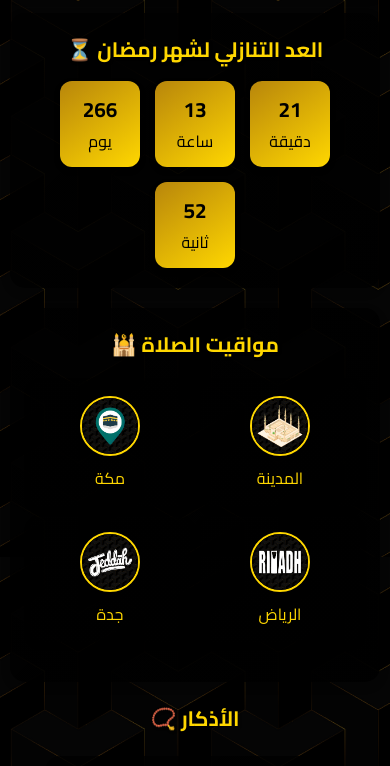
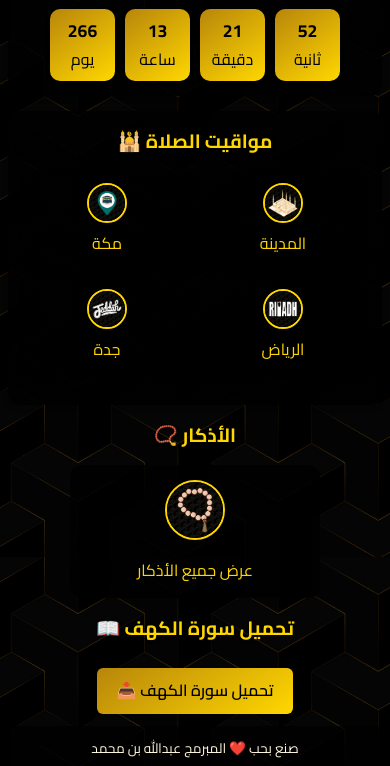
Before and after one commit to A7-pro/Al3dad, a website built with Vite: page index.html in a window 390 px wide. Shown: the part 287-1053 px from the top of the page. Built offline with nearby package versions, Linux system fonts and the light colour scheme; no server answers.

Commit message:
Update CSS for smaller images

```diff
--- a/style.css
+++ b/style.css
@@ -36,16 +36,16 @@ body {
 /* ✅ تنسيق الهيدر */
 header {
     background: linear-gradient(to bottom, var(--transparent-black), rgba(0, 0, 0, 0.75));
-    padding: 20px;
+    padding: 15px;
     border-radius: 12px;
-    margin-bottom: 20px;
-    box-shadow: 0 4px 10px rgba(0, 0, 0, 0.3);
+    margin-bottom: 15px;
+    box-shadow: 0 2px 6px rgba(0, 0, 0, 0.2);
 }
 
 .logo {
-    width: 100px;
+    width: 70px; /* Reduced from 100px */
     height: auto;
-    margin: 0 auto 15px;
+    margin: 0 auto 10px;
     filter: drop-shadow(0 2px 4px rgba(0, 0, 0, 0.3));
     transition: transform 0.3s ease;
 }
@@ -55,70 +55,70 @@ header {
 }
 
 h1 {
-    font-size: 2rem;
+    font-size: 1.8rem; /* Reduced from 2rem */
     font-weight: 700;
-    margin-bottom: 10px;
+    margin-bottom: 8px;
     text-shadow: 2px 2px 4px rgba(0, 0, 0, 0.5);
 }
 
 h2 {
-    font-size: 1.5rem;
-    margin-bottom: 15px;
+    font-size: 1.3rem; /* Reduced from 1.5rem */
+    margin-bottom: 12px;
     text-shadow: 1px 1px 3px rgba(0, 0, 0, 0.4);
 }
 
 /* ✅ العد التنازلي */
 #countdown {
     background: linear-gradient(135deg, rgba(0, 0, 0, 0.8), rgba(0, 0, 0, 0.9));
-    padding: 20px;
-    border-radius: 15px;
-    margin: 20px auto;
-    box-shadow: 0 4px 10px rgba(0, 0, 0, 0.2);
+    padding: 15px;
+    border-radius: 12px;
+    margin: 15px auto;
+    box-shadow: 0 2px 6px rgba(0, 0, 0, 0.2);
 }
 
 .countdown-container {
     display: flex;
     justify-content: center;
-    gap: 15px;
+    gap: 10px;
     flex-wrap: wrap;
 }
 
 .time-box {
     background: linear-gradient(145deg, var(--dark-gold), var(--primary-gold));
     color: black;
-    padding: 15px;
-    border-radius: 12px;
-    min-width: 90px;
-    box-shadow: 0 3px 6px rgba(0, 0, 0, 0.2);
+    padding: 10px;
+    border-radius: 10px;
+    min-width: 70px; /* Reduced from 90px */
+    box-shadow: 0 2px 4px rgba(0, 0, 0, 0.2);
     transition: transform 0.3s ease;
 }
 
 .time-box:hover {
-    transform: translateY(-3px);
+    transform: translateY(-2px);
 }
 
 .time-box span {
     display: block;
-    font-size: 1.5rem;
+    font-size: 1.3rem; /* Reduced from 1.5rem */
     font-weight: 700;
-    margin-bottom: 3px;
+    margin-bottom: 2px;
 }
 
 /* ✅ مواقيت الصلاة */
 #prayer-times {
     background: linear-gradient(135deg, rgba(0, 0, 0, 0.85), rgba(0, 0, 0, 0.95));
-    padding: 20px;
-    border-radius: 15px;
-    margin: 20px auto;
-    box-shadow: 0 4px 10px rgba(0, 0, 0, 0.2);
+    padding: 15px;
+    border-radius: 12px;
+    margin: 15px auto;
+    box-shadow: 0 2px 6px rgba(0, 0, 0, 0.2);
 }
 
 #prayer-times p {
-    font-size: 1.1rem;
-    margin: 10px 0;
-    padding: 8px;
+    font-size: 1rem;
+    margin: 8px 0;
+    padding: 6px;
     background: rgba(255, 215, 0, 0.1);
-    border-radius: 8px;
+    border-radius: 6px;
     transition: background 0.3s ease;
 }
 
@@ -129,62 +129,62 @@ h2 {
 /* ✅ المدن */
 .cities {
     display: grid;
-    grid-template-columns: repeat(auto-fit, minmax(200px, 1fr));
-    gap: 15px;
-    margin: 20px 0;
+    grid-template-columns: repeat(auto-fit, minmax(150px, 1fr)); /* Reduced from 200px */
+    gap: 10px;
+    margin: 15px 0;
 }
 
 .city-box {
     background: linear-gradient(145deg, rgba(0, 0, 0, 0.8), rgba(0, 0, 0, 0.9));
-    padding: 15px;
-    border-radius: 12px;
+    padding: 12px;
+    border-radius: 10px;
     text-decoration: none;
     color: var(--primary-gold);
     transition: all 0.3s ease;
     display: flex;
     flex-direction: column;
     align-items: center;
-    box-shadow: 0 3px 6px rgba(0, 0, 0, 0.2);
+    box-shadow: 0 2px 4px rgba(0, 0, 0, 0.2);
 }
 
 .city-box:hover {
-    transform: translateY(-3px);
+    transform: translateY(-2px);
     background: linear-gradient(145deg, rgba(0, 0, 0, 0.9), rgba(0, 0, 0, 1));
 }
 
 .city-box img {
-    width: 80px;
-    height: 80px;
+    width: 50px; /* Reduced from 80px */
+    height: 50px; /* Reduced from 80px */
     object-fit: cover;
     border-radius: 50%;
-    margin-bottom: 10px;
+    margin-bottom: 8px;
     border: 2px solid var(--primary-gold);
 }
 
 /* ✅ الأذكار */
 .azkar-box {
     background: linear-gradient(145deg, rgba(0, 0, 0, 0.8), rgba(0, 0, 0, 0.9));
-    padding: 20px;
-    border-radius: 15px;
+    padding: 15px;
+    border-radius: 12px;
     text-decoration: none;
     color: var(--primary-gold);
     display: block;
-    margin: 20px auto;
-    max-width: 300px;
+    margin: 15px auto;
+    max-width: 250px; /* Reduced from 300px */
     transition: all 0.3s ease;
 }
 
 .azkar-box:hover {
-    transform: translateY(-3px);
+    transform: translateY(-2px);
     background: linear-gradient(145deg, rgba(0, 0, 0, 0.9), rgba(0, 0, 0, 1));
 }
 
 .azkar-box img {
-    width: 100px;
-    height: 100px;
+    width: 70px; /* Reduced from 100px */
+    height: 70px; /* Reduced from 100px */
     object-fit: cover;
     border-radius: 50%;
-    margin-bottom: 15px;
+    margin-bottom: 10px;
     border: 2px solid var(--primary-gold);
 }
 
@@ -192,105 +192,105 @@ h2 {
 .download-button {
     background: linear-gradient(145deg, var(--dark-gold), var(--primary-gold));
     color: black;
-    padding: 12px 25px;
-    border-radius: 8px;
+    padding: 10px 20px;
+    border-radius: 6px;
     text-decoration: none;
     font-weight: 600;
     display: inline-block;
-    margin: 15px 0;
+    margin: 12px 0;
     transition: all 0.3s ease;
-    box-shadow: 0 3px 6px rgba(0, 0, 0, 0.2);
+    box-shadow: 0 2px 4px rgba(0, 0, 0, 0.2);
 }
 
 .download-button:hover {
     transform: translateY(-2px);
-    box-shadow: 0 4px 8px rgba(0, 0, 0, 0.3);
+    box-shadow: 0 3px 6px rgba(0, 0, 0, 0.3);
 }
 
 /* ✅ زر الرجوع */
 .back-button {
     background: linear-gradient(145deg, var(--dark-gold), var(--primary-gold));
     color: black;
-    padding: 10px 20px;
-    border-radius: 8px;
+    padding: 8px 16px;
+    border-radius: 6px;
     text-decoration: none;
     font-weight: 600;
     display: inline-block;
-    margin: 15px 0;
+    margin: 12px 0;
     transition: all 0.3s ease;
 }
 
 .back-button:hover {
     transform: translateY(-2px);
-    box-shadow: 0 3px 6px rgba(0, 0, 0, 0.3);
+    box-shadow: 0 2px 4px rgba(0, 0, 0, 0.3);
 }
 
 /* ✅ الفوتر */
 footer {
     background: linear-gradient(to top, var(--transparent-black), rgba(0, 0, 0, 0.75));
-    padding: 15px;
+    padding: 12px;
     margin-top: auto;
 }
 
 footer p {
     color: var(--light-gold);
-    font-size: 0.9rem;
+    font-size: 0.85rem;
 }
 
 /* ✅ تحسينات للجوال */
 @media (max-width: 768px) {
     .container {
-        padding: 10px;
+        padding: 8px;
     }
 
     h1 {
-        font-size: 1.8rem;
+        font-size: 1.5rem;
     }
 
     h2 {
-        font-size: 1.3rem;
+        font-size: 1.2rem;
     }
 
     .time-box {
-        min-width: 80px;
-        padding: 12px;
+        min-width: 65px;
+        padding: 8px;
     }
 
     .time-box span {
-        font-size: 1.3rem;
+        font-size: 1.1rem;
     }
 
     .cities {
         grid-template-columns: repeat(2, 1fr);
-        gap: 10px;
+        gap: 8px;
     }
 
     .city-box img {
-        width: 60px;
-        height: 60px;
+        width: 40px;
+        height: 40px;
     }
 
     .azkar-box img {
-        width: 80px;
-        height: 80px;
+        width: 60px;
+        height: 60px;
     }
 }
 
 /* ✅ تنسيق لوحة الأدمن */
 #admin-login {
     background: linear-gradient(135deg, rgba(0, 0, 0, 0.85), rgba(0, 0, 0, 0.95));
-    padding: 20px;
-    border-radius: 15px;
-    max-width: 300px;
-    margin: 20px auto;
+    padding: 15px;
+    border-radius: 12px;
+    max-width: 250px;
+    margin: 15px auto;
 }
 
 #admin-login input {
     width: 100%;
-    padding: 10px;
-    margin: 8px 0;
+    padding: 8px;
+    margin: 6px 0;
     border: 2px solid var(--primary-gold);
-    border-radius: 6px;
+    border-radius: 5px;
     background: rgba(255, 255, 255, 0.1);
     color: var(--primary-gold);
     font-size: 0.9rem;
@@ -299,24 +299,24 @@ footer p {
 #admin-login button {
     background: linear-gradient(145deg, var(--dark-gold), var(--primary-gold));
     color: black;
-    padding: 10px 20px;
+    padding: 8px 16px;
     border: none;
-    border-radius: 6px;
+    border-radius: 5px;
     font-weight: 600;
     cursor: pointer;
     width: 100%;
-    margin-top: 12px;
+    margin-top: 10px;
     transition: all 0.3s ease;
 }
 
 #admin-login button:hover {
     transform: translateY(-2px);
-    box-shadow: 0 3px 6px rgba(0, 0, 0, 0.3);
+    box-shadow: 0 2px 4px rgba(0, 0, 0, 0.3);
 }
 
 .error-message {
     color: #ff4444;
-    margin-top: 8px;
+    margin-top: 6px;
     font-weight: 600;
-    font-size: 0.9rem;
+    font-size: 0.85rem;
 }
```
